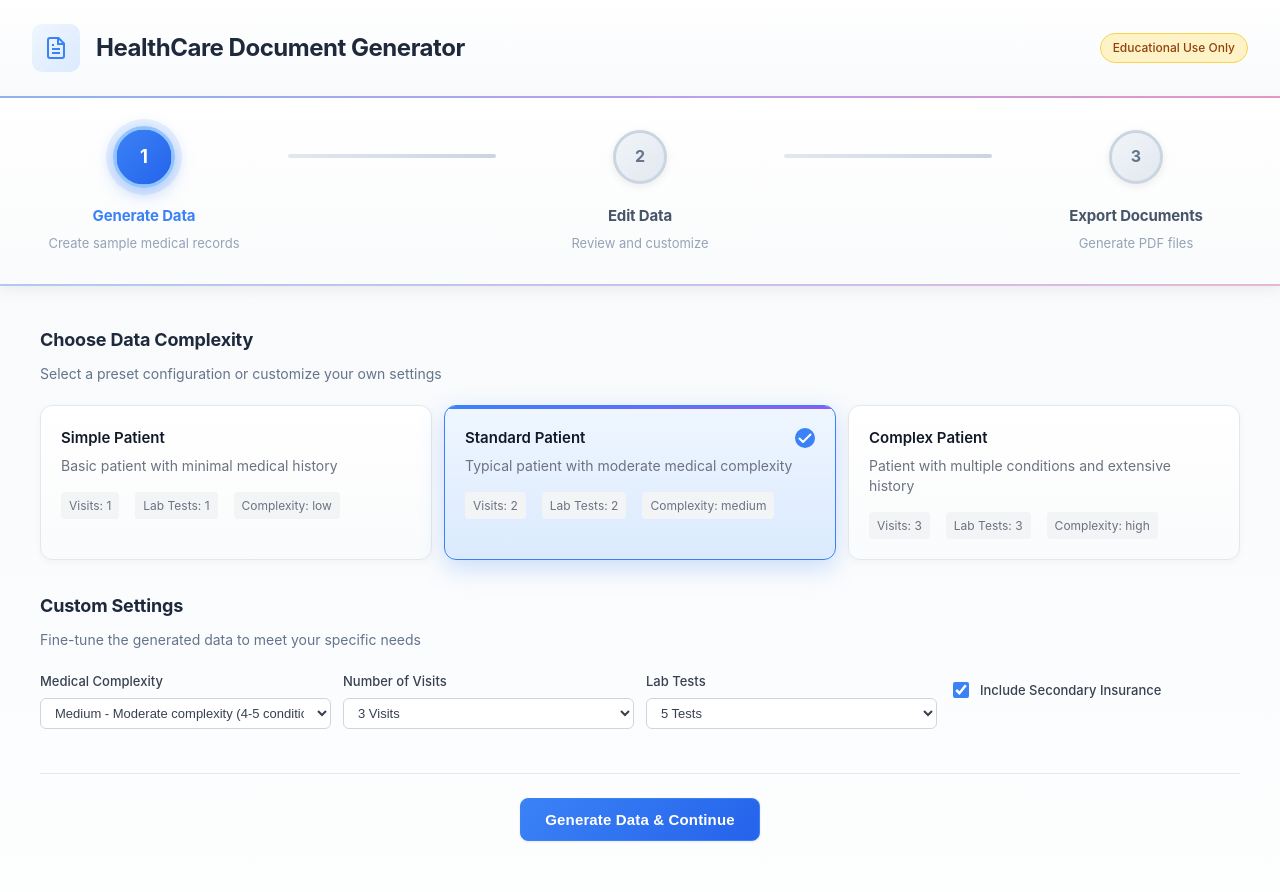
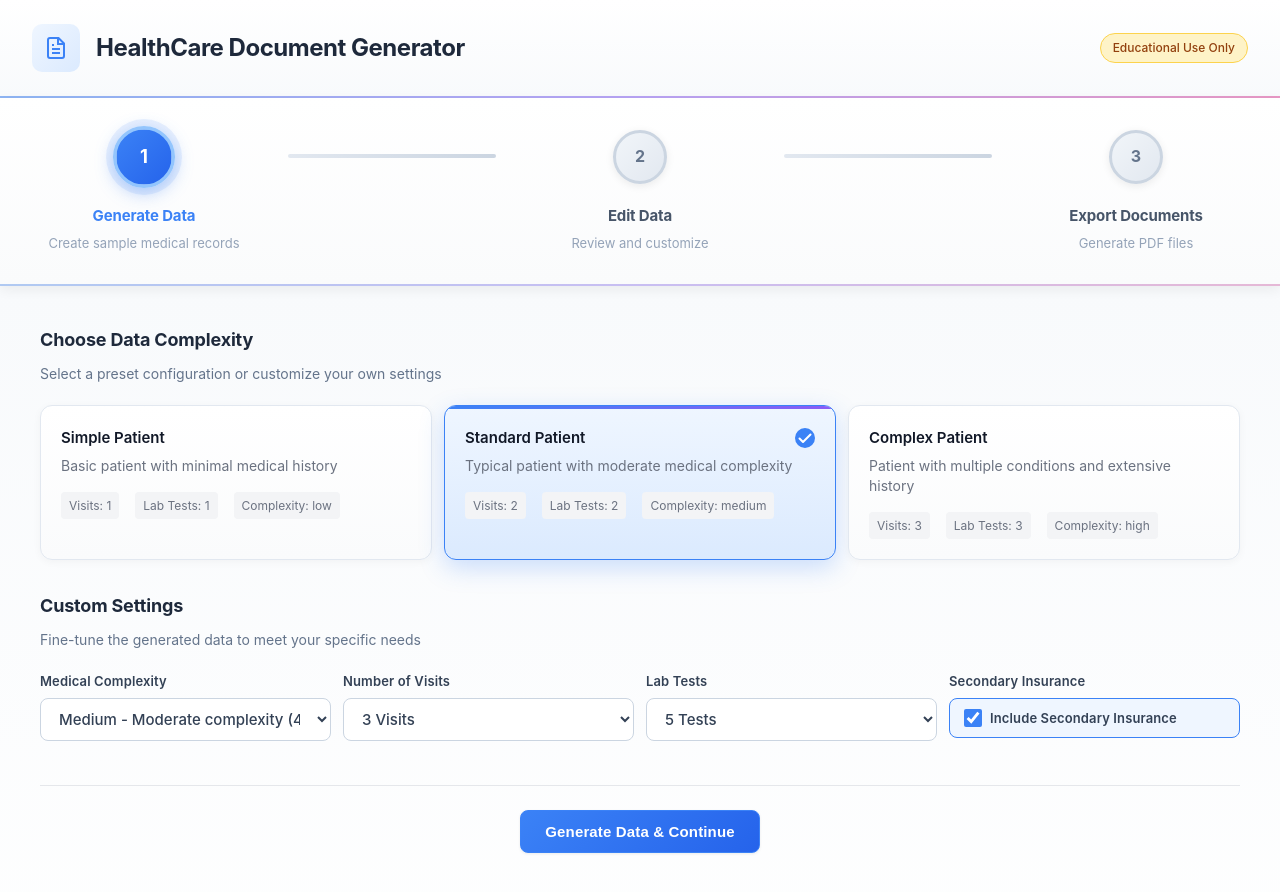
Before and after one commit to huangyingting/react-pdf-reports, a React (Create React App) app: page / in a window 1280 px wide. Shown: the top 892 px of the page. Built offline with nearby package versions, Linux system fonts and the light colour scheme.

Commit message:
feat: Enhance form styles and structure by consolidating checkbox and group styles into shared.css

```diff
--- a/src/components/EditDataStep.css
+++ b/src/components/EditDataStep.css
@@ -161,7 +161,7 @@
   margin-bottom: 1.5rem;
 }
 
-/* Form styles inherited from shared.css */
+/* Form group and label styles inherited from shared.css */
 
 .form-input:disabled,
 .form-select:disabled {
--- a/src/components/EditDataStep.tsx
+++ b/src/components/EditDataStep.tsx
@@ -424,6 +424,7 @@ const InsuranceSection: React.FC<InsuranceSectionProps> = ({ data, onChange }) =
 
   return (
     <div className="form-section">
+    <h3>Insurance</h3>
 
       <h4>Subscriber Information</h4>
       <div className="form-grid">
--- a/src/components/ExportPdfStep.css
+++ b/src/components/ExportPdfStep.css
@@ -54,18 +54,7 @@
   margin-bottom: 1rem;
 }
 
-.setting-group {
-  display: flex;
-  flex-direction: column;
-  gap: 0.375rem;
-}
-
-.setting-group label {
-  font-weight: 600;
-  color: #1e293b;
-  font-size: 0.875rem;
-  letter-spacing: 0.01em;
-}
+/* Form group styles inherited from shared.css (.setting-group) */
 
 .setting-select {
   padding: 0.625rem 0.875rem;
@@ -88,20 +77,7 @@
   box-shadow: 0 0 0 4px rgba(59, 130, 246, 0.1);
 }
 
-.checkbox-label {
-  display: flex;
-  align-items: center;
-  gap: 8px;
-  cursor: pointer;
-  font-weight: 500;
-}
-
-.setting-checkbox {
-  width: 16px;
-  height: 16px;
-  accent-color: #2563eb;
-  cursor: pointer;
-}
+/* Checkbox styles inherited from shared.css */
 
 .setting-note {
   margin: 0;
@@ -168,12 +144,7 @@
   border-color: #9ca3af;
 }
 
-.watermark-toggle input[type="checkbox"] {
-  width: 16px;
-  height: 16px;
-  accent-color: #3b82f6;
-  cursor: pointer;
-}
+/* Checkbox styles inherited from shared.css */
 
 .watermark-toggle span {
   flex: 1;
@@ -417,9 +388,7 @@
     font-size: 0.9rem;
   }
 
-  .setting-group label {
-    font-size: 0.8rem;
-  }
+  /* Form group label styles inherited from shared.css */
 
   .setting-select,
   .setting-input {
--- a/src/components/GenerateDataStep.css
+++ b/src/components/GenerateDataStep.css
@@ -1,6 +1,3 @@
-/* Import shared styles */
-@import './shared.css';
-
 /* Import shared styles */
 @import './shared.css';
 
@@ -138,46 +135,34 @@
   gap: 0.75rem;
 }
 
-.option-group {
-  display: flex;
-  flex-direction: column;
-  gap: 0.375rem;
+/* Form group styles inherited from shared.css (.option-group) */
+
+/* Use form-select styling from shared.css, matching EditDataStep */
+.option-select {
+  padding: 0.625rem 0.875rem;
+  border: 1.5px solid #cbd5e1;
+  border-radius: 8px;
+  background: white;
+  color: #334155;
+  font-size: 0.9375rem;
+  transition: all 0.2s cubic-bezier(0.4, 0, 0.2, 1);
+  font-weight: 500;
+  font-family: inherit;
 }
 
-.option-group label {
-  font-weight: 500;
-  color: #374151;
-  font-size: 0.8125rem;
-}
-
-.option-select {
-  padding: 0.375rem 0.625rem;
-  border: 1px solid #d1d5db;
-  border-radius: 6px;
-  background: white;
-  color: #374151;
-  font-size: 0.8125rem;
-  transition: border-color 0.2s ease;
+.option-select:hover {
+  border-color: #94a3b8;
 }
 
 .option-select:focus {
   outline: none;
   border-color: #3b82f6;
-  box-shadow: 0 0 0 3px rgba(59, 130, 246, 0.1);
+  box-shadow: 0 0 0 4px rgba(59, 130, 246, 0.1);
 }
 
+/* Checkbox styles inherited from shared.css */
 .checkbox-label {
-  display: flex;
-  align-items: center;
-  gap: 0.5rem;
-  cursor: pointer;
   margin-top: 0.5rem;
-}
-
-.checkbox-label input[type="checkbox"] {
-  width: 16px;
-  height: 16px;
-  accent-color: #3b82f6;
 }
 
 /* Generation Actions */
--- a/src/components/GenerateDataStep.tsx
+++ b/src/components/GenerateDataStep.tsx
@@ -130,7 +130,8 @@ const GenerateDataStep: React.FC<GenerateDataStepProps> = ({ onDataGenerated, on
               </div>
 
               <div className="option-group">
-                <label className="checkbox-label">
+                <label>Secondary Insurance</label>
+                <label className="checkbox-wrapper">
                   <input
                     type="checkbox"
                     checked={customOptions.includeSecondaryInsurance}
--- a/src/components/shared.css
+++ b/src/components/shared.css
@@ -194,7 +194,9 @@
 }
 
 /* ===== FORM ELEMENTS ===== */
-.form-group {
+.form-group,
+.option-group,
+.setting-group {
   display: flex;
   flex-direction: column;
   gap: 0.375rem;
@@ -204,10 +206,12 @@
   grid-column: 1 / -1;
 }
 
-.form-group label {
+.form-group label,
+.option-group label,
+.setting-group label {
   font-weight: 600;
   color: #334155;
-  font-size: 0.875rem;
+  font-size: 0.8125rem; /* 13px - consistent across all forms */
   letter-spacing: 0.01em;
 }
 
@@ -242,6 +246,99 @@
 .form-textarea {
   min-height: 100px;
   resize: vertical;
+}
+
+/* ===== CHECKBOX STYLES ===== */
+input[type="checkbox"] {
+  width: 18px;
+  height: 18px;
+  accent-color: #3b82f6;
+  cursor: pointer;
+  border-radius: 3px;
+  flex-shrink: 0;
+}
+
+/* Checkbox wrapper - styled like form inputs/selects */
+.checkbox-wrapper {
+  display: flex;
+  align-items: center;
+  gap: 0.5rem;
+  padding: 0.625rem 0.875rem;
+  border: 1.5px solid #cbd5e1;
+  border-radius: 8px;
+  background: white;
+  transition: all 0.2s cubic-bezier(0.4, 0, 0.2, 1);
+  cursor: pointer;
+  user-select: none;
+  font-weight: 500;
+  color: #334155;
+  font-size: 0.9375rem;
+}
+
+.checkbox-wrapper:hover {
+  border-color: #94a3b8;
+}
+
+.checkbox-wrapper:has(input[type="checkbox"]:checked) {
+  border-color: #3b82f6;
+  background: #eff6ff;
+}
+
+.checkbox-wrapper:has(input[type="checkbox"]:focus) {
+  outline: none;
+  border-color: #3b82f6;
+  box-shadow: 0 0 0 4px rgba(59, 130, 246, 0.1);
+}
+
+.checkbox-wrapper input[type="checkbox"] {
+  margin: 0;
+}
+
+.checkbox-wrapper span {
+  flex: 1;
+  line-height: 1.4;
+}
+
+/* Legacy checkbox-label support (for backwards compatibility) */
+.checkbox-label {
+  display: flex;
+  align-items: center;
+  gap: 0.5rem;
+  cursor: pointer;
+  font-weight: 500;
+  color: #334155;
+  font-size: 0.9375rem;
+  letter-spacing: 0.01em;
+  padding: 0.625rem 0.875rem;
+  border: 1.5px solid #cbd5e1;
+  border-radius: 8px;
+  background: white;
+  transition: all 0.2s cubic-bezier(0.4, 0, 0.2, 1);
+  user-select: none;
+}
+
+.checkbox-label:hover {
+  border-color: #94a3b8;
+}
+
+.checkbox-label:has(input[type="checkbox"]:checked) {
+  border-color: #3b82f6;
+  background: #eff6ff;
+}
+
+.checkbox-label:has(input[type="checkbox"]:focus) {
+  outline: none;
+  border-color: #3b82f6;
+  box-shadow: 0 0 0 4px rgba(59, 130, 246, 0.1);
+}
+
+.checkbox-label input[type="checkbox"] {
+  margin: 0;
+}
+
+.checkbox-label span {
+  flex: 1;
+  line-height: 1.4;
 }
 
 /* ===== SECTION HEADERS ===== */
```
